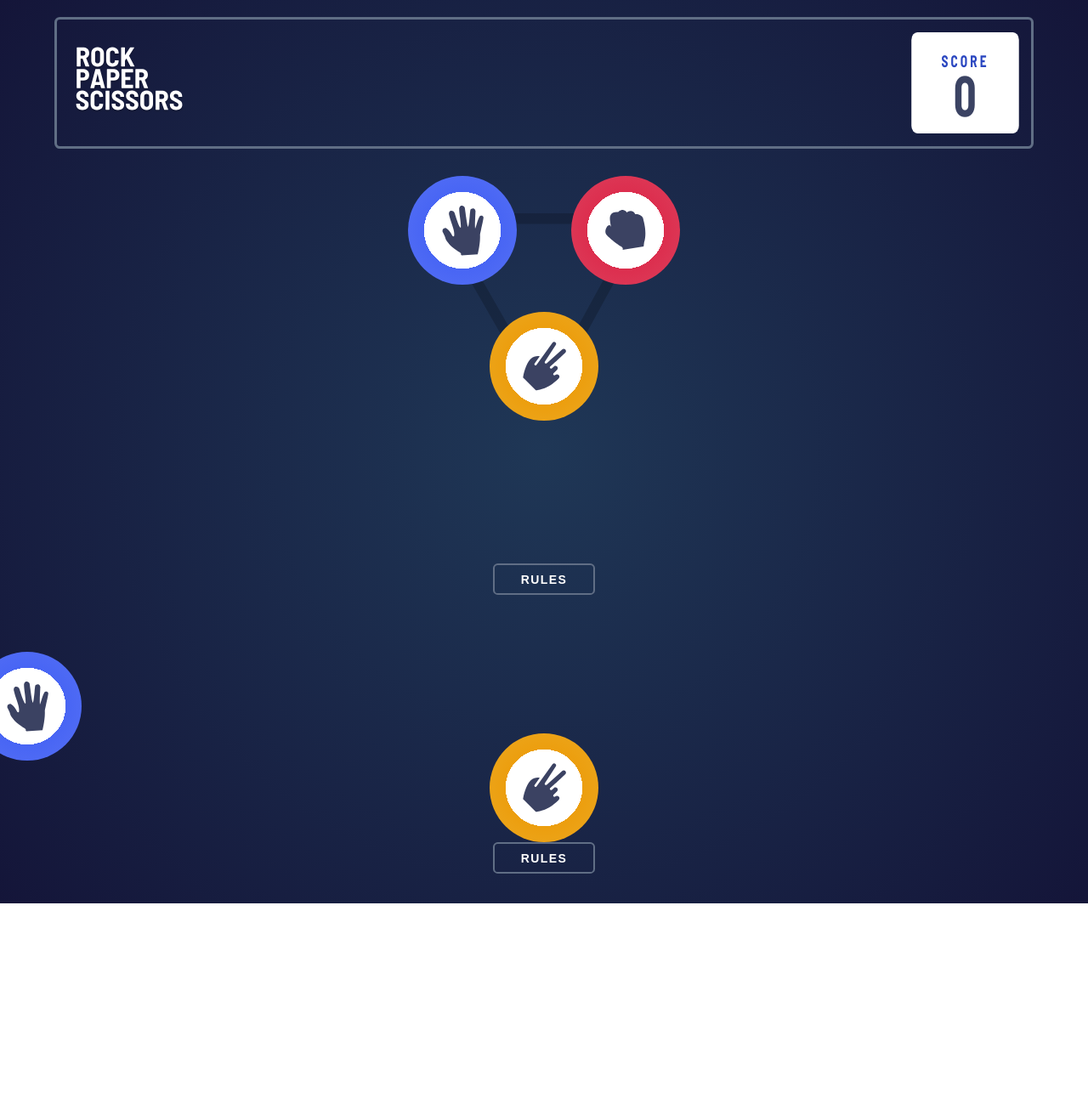
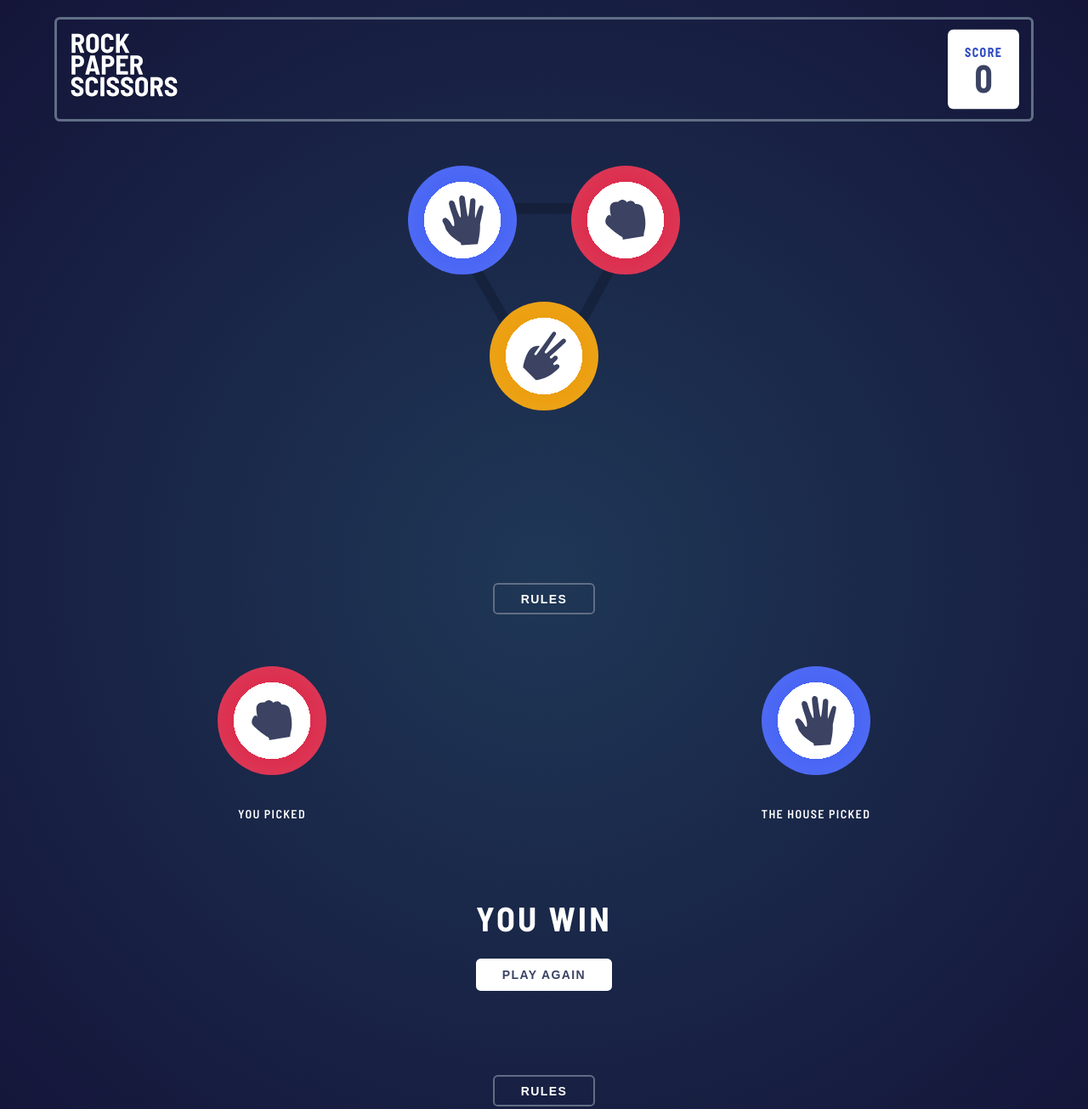
Before and after one commit to abdelkadersettah/roshambo, a plain HTML site: page index.html in a window 1280 px wide. Shown: the whole page at 85% size. Before the commit the page ends 1063 px from the top, so only its background shows below. Drawn offline with Linux system fonts and the light colour scheme.

Commit message:
style play section

```diff
--- a/index.html
+++ b/index.html
@@ -42,18 +42,32 @@
 <main>
   <section class="game-select">
     <ul class="game-menu">
-      <li class="game-shapes" data-items="paper"><img class="game-shapes__img" src="./images/icon-paper.svg" alt=" paper" srcset=""></li>
+      <li class="game-shapes" data-items="paper">
+        <img class="game-shapes__img" src="./images/icon-paper.svg" alt=" paper" srcset=""></li>
       <li class="game-shapes" data-items="scissors"><img class="game-shapes__img" src="./images/icon-scissors.svg" alt="scissors" srcset=""></li>
       <li class="game-shapes" data-items="rock"><img class="game-shapes__img" src="./images/icon-rock.svg" alt="rock" srcset=""></li>
     </ul>
-     <button class="btn btn__rules">Rules</button>
+     <button class="btn btn__rules secondary-text">Rules</button>
   </section>
   <section class="game-play">
-    <ul class="game-play__container">
-      <li class="game-shapes game-shapes--selected" data-items="paper"><img class="game-shapes__img" src="./images/icon-paper.svg" alt=" paper" srcset=""></li>
-      <li class="game-shapes game-shapes--selected" data-items="scissors"><img class="game-shapes__img" src="./images/icon-scissors.svg" alt="scissors" srcset=""></li>
+    <ul class="game-play__user">
+            <li class="game-shapes" data-items="rock">
+        <img class="game-shapes__img" src="./images/icon-rock.svg" alt="rock" srcset="">
+              </li>
+      <h2 class="secondary-text game-shapes__text">You picked</h2>
     </ul>
-    <button class="btn btn__rules">Rules</button>
+    <ul class="game-play__house">
+      <li class="game-shapes" data-items="paper">
+  <img class="game-shapes__img" src="./images/icon-paper.svg" alt="paper" srcset="">
+        </li>
+<h2 class="secondary-text game-shapes__text">The house picked</h2>
+</ul>
+<ul class="game-play__result">
+  <li><h2 class="game-play__result--text primary-text">You Win</h2></li>
+  <li><button class="btn btn__reset secondary-text game-play__btn">Play again</button></li>
+</ul>
+
+    <button class="btn btn__rules secondary-text game-play__btn">Rules</button>
 
   </section>
 </main>
--- a/sass/abstracts/_variables.scss
+++ b/sass/abstracts/_variables.scss
@@ -17,6 +17,7 @@
   --font-size-sm: calc(var(--font-size-base) * 0.875);
   --font-size-lg: calc(var(--font-size-base) * 1.25);
   --font-size-xlg: calc(var(--font-size-base) * 2);
+  --font-size-xxlg: calc(var(--font-size-base) * 2.5);
 
   // text color
   --dark-text-color: hsl(229, 25%, 31%);
--- /dev/null
+++ b/sass/base/_typographies.scss
@@ -0,0 +1,14 @@
+.primary-text {
+  text-transform: uppercase;
+  font-size: var(--font-size-xxlg);
+  letter-spacing: 0.08em;
+  font-weight: var(--font-weight-bold);
+  text-align: center;
+}
+.secondary-text {
+  text-transform: uppercase;
+  font-size: var(--font-size-sm);
+  letter-spacing: 0.1em;
+  font-weight: var(--font-weight-semi-bold);
+  text-align: center;
+}
--- a/sass/components/_buttons.scss
+++ b/sass/components/_buttons.scss
@@ -1,14 +1,15 @@
 .btn {
-  text-transform: uppercase;
-  font-size: var(--font-size-sm);
-  letter-spacing: 0.1em;
   padding: 0.6em 2.2em;
-  font-weight: var(--font-weight-semi-bold);
   border-radius: var(--radius-base);
   &__rules {
     @include border-base(2px);
     display: block;
     margin: 0 auto;
-    margin-bottom: var(--margin-xxlg);
+  }
+  &__reset {
+    padding: 0.8em 2.2em;
+
+    background-color: var(--white);
+    color: var(--dark-text-color);
   }
 }
--- a/sass/components/_menu.scss
+++ b/sass/components/_menu.scss
@@ -8,4 +8,12 @@
   display: grid;
   grid-template-columns: repeat(3, 1fr);
   grid-template-rows: repeat(3, 1fr);
+  & > *:nth-child(1) {
+    transform: translate(-25%, 25%);
+  }
+  & > *:nth-child(3) {
+    transform: translate(25%, 25%);
+  }
 }
+
+// body > main > section.game-select > ul > li:nth-child(1)
--- /dev/null
+++ b/sass/components/_play.scss
@@ -0,0 +1,25 @@
+.game-play {
+  display: grid;
+  grid-template-columns: repeat(2, 1fr);
+  justify-items: center;
+  align-items: center;
+  margin-top: var(--margin-lg);
+  height: 75vh;
+
+  &__user,
+  &__house,
+  &__result {
+    display: flex;
+    flex-direction: column;
+    justify-content: center;
+  }
+  &__btn {
+    grid-column: 1 / span 2;
+    justify-self: center;
+    margin-top: var(--margin-lg);
+  }
+  &__result {
+    grid-column: 1 / span 2;
+    justify-self: center;
+  }
+}
--- a/sass/components/_shapes.scss
+++ b/sass/components/_shapes.scss
@@ -7,11 +7,14 @@
   border-radius: 50%;
   &__img {
   }
+  &__text {
+    margin-top: var(--margin-xxlg);
+  }
 }
 [data-items='paper'] {
   /* Attribute has this exact value */
   @include gradient-radial-game-items(hsl(230, 89%, 62%), hsl(230, 89%, 65%));
-  transform: translate(-25%, 25%);
+  //transform: translate(-25%, 25%);
 }
 [data-items='scissors'] {
   /* Attribute has this exact value */
@@ -24,5 +27,4 @@
 [data-items='rock'] {
   /* Attribute has this exact value */
   @include gradient-radial-game-items(hsl(349, 71%, 52%), hsl(349, 70%, 56%));
-  transform: translate(25%, 25%);
 }
--- a/sass/main.scss
+++ b/sass/main.scss
@@ -2,8 +2,10 @@
 @import 'abstracts/gradients';
 @import 'abstracts/borders';
 @import 'base/base';
+@import 'base/typographies';
 @import 'pages/home';
 @import 'components/menu';
 @import 'components/shapes';
 @import 'components/buttons';
 @import 'components/rules-popup';
+@import 'components/play';
--- a/sass/pages/_home.scss
+++ b/sass/pages/_home.scss
@@ -3,7 +3,7 @@
   justify-content: space-between;
   @include border-base();
   border-radius: var(--radius-base);
-  padding: var(--padding-xlg) var(--padding-lg);
+  padding: var(--padding-base) var(--padding-sm);
   width: 90%;
   margin: 0 auto;
   margin-top: var(--margin-lg);
@@ -16,7 +16,7 @@
   &__score {
     background-color: var(--white);
     border-radius: 0.4em;
-    padding: var(--padding-xsm) var(--padding-xlg);
+    padding: 0 var(--padding-lg);
     display: flex;
     flex-direction: column;
     justify-content: center;
@@ -25,24 +25,26 @@
     // to decease height of score element
     line-height: initial;
     // increase size of score card
-    transform: scale(1.1, 1.4);
-
+    transform: scale(1, 1.1);
     &--title {
       color: var(--score-text-color);
       font-size: var(--font-size-sm);
-      letter-spacing: 0.2em;
+      letter-spacing: 0.1em;
     }
     &--number {
       color: var(--dark-text-color);
       font-size: var(--font-size-xlg);
       // increase size of score
-      transform: scale(1.5);
+      transform: scale(1.3);
     }
   }
 }
 .game-select {
+  margin-top: var(--margin-lg);
   display: flex;
   flex-direction: column;
   justify-content: space-between;
   height: 70vh;
 }
+.game-select {
+}
```
Also changed, not shown: css/main.css, 1 other file.
